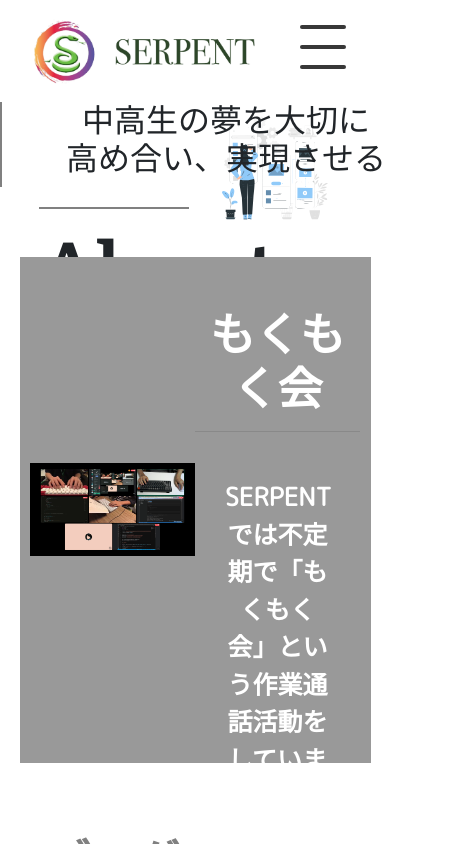
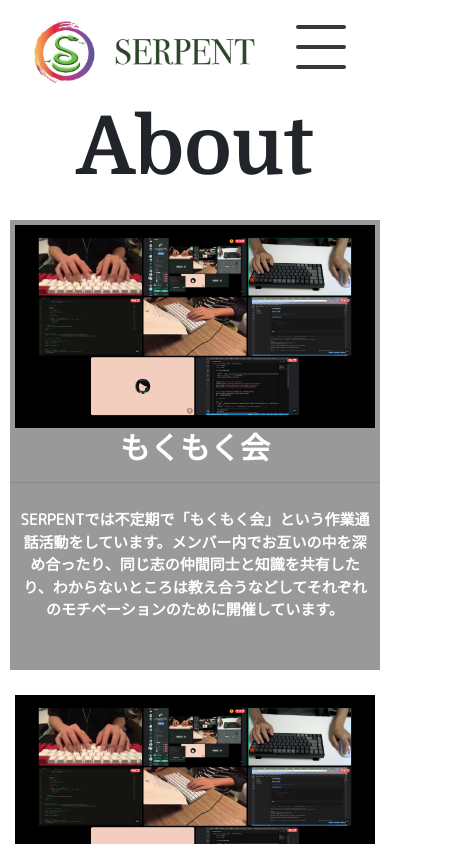
Before and after one commit to SERPENT-JP/SERPENT_website, a Nuxt app: page /about in a window 390 px wide. Shown: the top 844 px of the page, 450 px wide, since content can reach past the window. Built offline with nearby package versions, Linux system fonts and the light colour scheme; a web font is replaced by a local one.

Commit message:
complete responsive design

```diff
--- a/components/Header.vue
+++ b/components/Header.vue
@@ -170,7 +170,7 @@ li {
 .menu-trigger {
     display: none;
     position: relative;
-    width: 50px;
+    min-width: 50px;
     height: 44px;
     margin: 25px;
 }
--- a/pages/about.vue
+++ b/pages/about.vue
@@ -25,30 +25,38 @@
             <div class="discription-box-gray">
                 <h2>もくもく会</h2>
                 <hr />
-                <p>SERPENTでは不定期で「もくもく会」という作業通話活動をしています。メンバー内でお互いの中を深め合ったり、同じ志の仲間同士と知識を共有したり、わからないところは教え合うなどしてそれぞれのモチベーションのために開催しています。</p>
+                <p>
+                    SERPENTでは不定期で「もくもく会」という作業通話活動をしています。メンバー内でお互いの中を深め合ったり、同じ志の仲間同士と知識を共有したり、わからないところは教え合うなどしてそれぞれのモチベーションのために開催しています。
+                </p>
             </div>
         </div>
         <div class="content-card-white">
             <div class="discription-box-white">
                 <h2>ブログ活動</h2>
                 <hr />
-                <p>SERPENTでは独自の技術系ブログを制作、投稿、運営をしています。サーペントメンバー内のウェブ担当者がNuxtやDjangoを使って実装しました。このブログ活動を通して、ポートフォリオのような形で活動を残し、情報を発信する立場となればいいなと思っています。</p>
+                <p>
+                    SERPENTでは独自の技術系ブログを制作、投稿、運営をしています。サーペントメンバー内のウェブ担当者がNuxtやDjangoを使って実装しました。このブログ活動を通して、ポートフォリオのような形で活動を残し、情報を発信する立場となればいいなと思っています。
+                </p>
             </div>
-            <img class src="~/assets/images/mokumoku.png" alt=ブログ />
+            <img class src="~/assets/images/mokumoku.png" alt="ブログ" />
         </div>
         <div class="content-card-gray">
             <img src="~/assets/images/SERPENT-Git.png" alt="Git" />
             <div class="discription-box-gray">
                 <h2>共同開発</h2>
                 <hr />
-                <p>さらにSERPENTでは、同じ志を持った仲間同士で手を組み、実戦形式でGitOrganizationを使用してより本番に近い形で開発ができるような練習も兼ねて、共同開発を進めています。このホームページやブログも、実際にサーペントが共同開発をして作ったものです。</p>
+                <p>
+                    さらにSERPENTでは、同じ志を持った仲間同士で手を組み、実戦形式でGitOrganizationを使用してより本番に近い形で開発ができるような練習も兼ねて、共同開発を進めています。このホームページやブログも、実際にサーペントが共同開発をして作ったものです。
+                </p>
             </div>
         </div>
         <div class="content-card-white">
             <div class="discription-box-white">
                 <h2>Discord</h2>
                 <hr />
-                <p>SERPENTは主にDiscord上で活動をしています。Discord上で日常の活動報告や雑談、技術・情報共有にプロジェクトの発案・打ち合わせなど、様々な会話が進められ、メンバー内で自主的に活動が進められています。</p>
+                <p>
+                    SERPENTは主にDiscord上で活動をしています。Discord上で日常の活動報告や雑談、技術・情報共有にプロジェクトの発案・打ち合わせなど、様々な会話が進められ、メンバー内で自主的に活動が進められています。
+                </p>
             </div>
             <img class src="~/assets/images/Discord.png" alt="Discord" />
         </div>
@@ -122,6 +130,7 @@
     position: absolute;
     top: 0;
     bottom: 0;
+    left: 0;
 }
 .discription-box-gray {
     right: 0;
@@ -182,4 +191,68 @@
     font-weight: bold;
     font-size: 25px;
 }
+@media (max-width: 1200px) {
+    .discription-box-white > p,
+    .discription-box-gray > p {
+        font-size: 20px;
+    }
+    .discription-box-white > h2,
+    .discription-box-gray > h2 {
+        font-size: 30px;
+    }
+}
+@media (max-width: 1000px) {
+    .about-outer {
+        height: 100px;
+    }
+    .top-right {
+        display: none;
+    }
+    .top-left {
+        width: 100%;
+    }
+    .top-message {
+        margin: 0;
+        width: 100%;
+    }
+    .top-message > h1::before {
+        position: relative;
+        border: none;
+        display: inline;
+    }
+    .top-message > h1 {
+        font-size: 80px;
+        margin: auto;
+        text-align: center;
+        font-family: "Domine", serif;
+        position: relative;
+        width: 100%;
+    }
+    .left-passage {
+        display: none;
+    }
+    .content-card-gray,
+    .content-card-white {
+        height: 450px;
+        margin: 20px 10px;
+        width: calc(100% - 20px);
+    }
+    .content-card-gray > img,
+    .content-card-white > img {
+        width: 100%;
+        margin: 0;
+        padding: 5px;
+    }
+    .discription-box-gray > p,
+    .discription-box-white > p {
+        padding: 10px;
+        font-size: 15px;
+    }
+    .discription-box-gray,
+    .discription-box-white {
+        width: 100%;
+        height: min-content;
+        margin: 210px 0 0 0;
+    }
+}
 </style>
--- a/pages/contact.vue
+++ b/pages/contact.vue
@@ -148,4 +148,13 @@ input,
 textarea {
     width: 100%;
 }
+@media (max-width: 1000px) {
+    .page-title {
+        font-size: 50px;
+    }
+    #app {
+        margin: 0;
+        width: 100%;
+    }
+}
 </style>
--- a/pages/index.vue
+++ b/pages/index.vue
@@ -102,6 +102,14 @@
     }
     .index-right {
         width: 100%;
+        background: linear-gradient(
+            150.46deg,
+            rgba(242, 182, 182, 0.8) 0%,
+            rgba(182, 228, 242, 0.8) 100%
+        );
+    }
+    .index-message {
+        margin-top: 100px;
     }
     .index-message > h1 {
         font-size: 50px;
--- a/pages/news.vue
+++ b/pages/news.vue
@@ -1,10 +1,13 @@
 <template>
     <div class="news-outer">
         <h1 class="news-title">News</h1>
-        <div style="list-style:none">
+        <div style="list-style: none;">
             <li id="my-list">
                 <ul
-                    v-for="(item, index) in reverceList.slice(perPage * (currentPage - 1), perPage * currentPage)"
+                    v-for="(item, index) in reverceList.slice(
+                        perPage * (currentPage - 1),
+                        perPage * currentPage
+                    )"
                     :key="index"
                 >
                     <div class="news-card">
@@ -15,8 +18,10 @@
                         />
                         <div class="news-message">
                             <h2 class="news-message-title">
+                                <span class="date">{{
+                                    item.created_at | moment
+                                }}</span>
                                 {{ item.title }}
-                                <span class="date">{{ item.created_at | moment }}</span>
                             </h2>
                             <hr />
                             <p v-html="$md.render(item.content)"></p>
@@ -83,7 +88,6 @@ export default {
 }
 .news-card {
     display: flex;
-    height: 200px;
 }
 .news-message {
     font-family: "M PLUS Rounded 1c", sans-serif;
@@ -98,6 +102,7 @@ export default {
 }
 .news-thubnail {
     width: 300px;
+    height: 200px;
 }
 .date {
     position: absolute;
@@ -108,4 +113,49 @@ export default {
     padding: 5px;
     border-radius: 5px;
 }
+@media (max-width: 1300px) {
+}
+@media (max-width: 1000px) {
+    .news-outer {
+        padding: 0 3%;
+    }
+    .news-message {
+        padding-right: 0;
+    }
+    .news-thubnail {
+        width: 200px;
+        height: 150px;
+    }
+}
+@media (max-width: 800px) {
+    .news-card {
+        flex-direction: column;
+    }
+    .news-thubnail {
+        width: 150px;
+        height: 100px;
+        margin: auto;
+    }
+    .date {
+        padding: 2px;
+        font-size: 12px;
+        top: -110px;
+        left: 0;
+        right: auto;
+    }
+    .news-message {
+        width: 100%;
+    }
+    .news-message-title {
+        padding: 0;
+        font-size: 20px;
+        line-height: 30px;
+    }
+    .news-message p {
+        font-size: 12px;
+    }
+    ul {
+        padding: 0;
+    }
+}
 </style>
--- a/pages/privacy.vue
+++ b/pages/privacy.vue
@@ -9,10 +9,10 @@ import privacy_policy from "@/assets/content/privacy_policy.md";
 export default {
     data() {
         return {
-      content: `${privacy_policy}`
-    }
-  }
-}
+            content: `${privacy_policy}`,
+        };
+    },
+};
 </script>
 
 <style>
@@ -26,7 +26,7 @@ export default {
     border-left: 20px rgb(255, 221, 167) solid;
     padding: 10px 30px;
     border-bottom: 1px gray solid;
-  margin: 80px 0 30px 0;
+    margin: 30px 0;
 }
 .privacy_policy h1:first-child {
     margin: 40px 0 30px 0;
@@ -35,4 +35,17 @@ export default {
 .privacy_policy ul {
     margin: 0 30px;
 }
+@media (max-width: 1000px) {
+    .privacy_policy-title {
+        font-size: 30px;
+    }
+    .privacy_policy {
+        padding: 0 3%;
+    }
+    .privacy_policy h1 {
+        font-size: 25px;
+        padding: 0 3px;
+        border-left: 10px rgb(255, 221, 167) solid;
+    }
+}
 </style>
```
Lines whose indentation alone changed are shown as unchanged.
